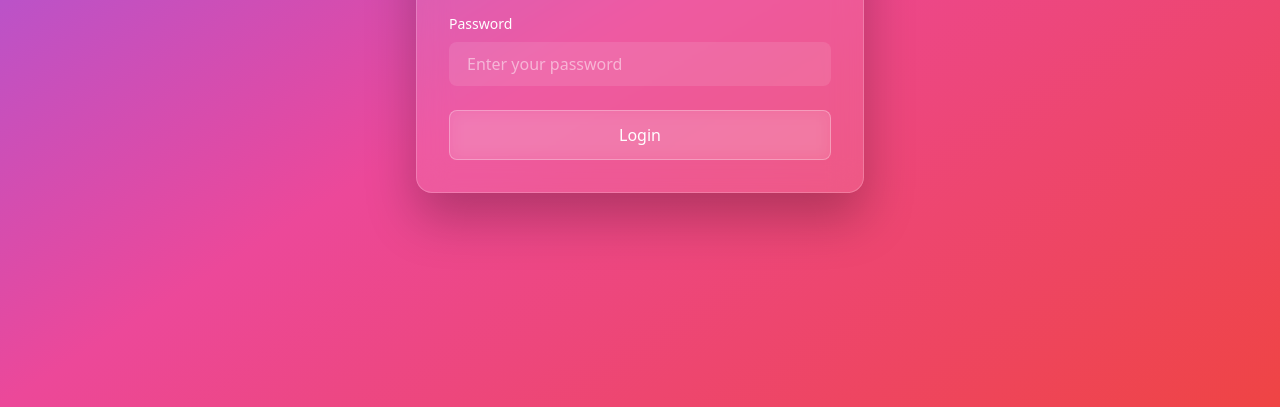
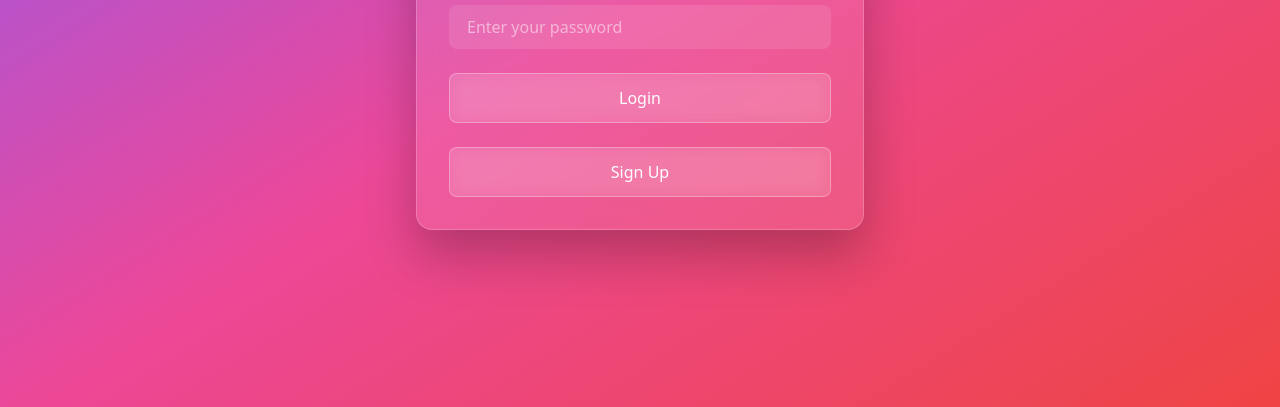
Before and after one commit to rocketom24/Portfolio-Generator, a website: page login.html in a window 1280 px wide. Shown: the part 393-800 px from the top of the page. Drawn offline with nearby package versions, Linux system fonts and the light colour scheme.

Commit message:
Update login.html
I've  added signup in this section

```diff
--- a/login.html
+++ b/login.html
@@ -43,6 +43,13 @@
         >
           Login
         </button>
+        <button
+          type="button"
+          onclick="window.location.href='signup.html'"
+          class="gradient-button w-full px-6 py-3 text-white rounded-lg font-medium hover:scale-105 mt-4"
+        >
+          Sign Up
+        </button>
       </form>
     </div>
     <script src="login.js"></script>
```
